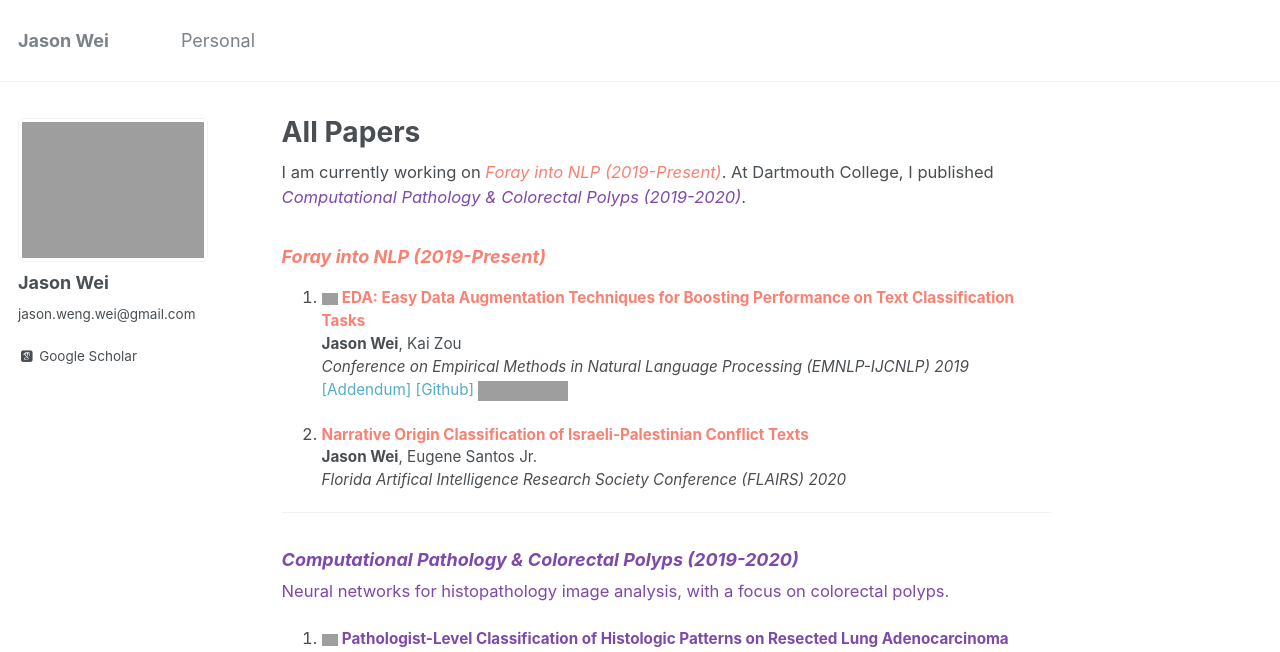
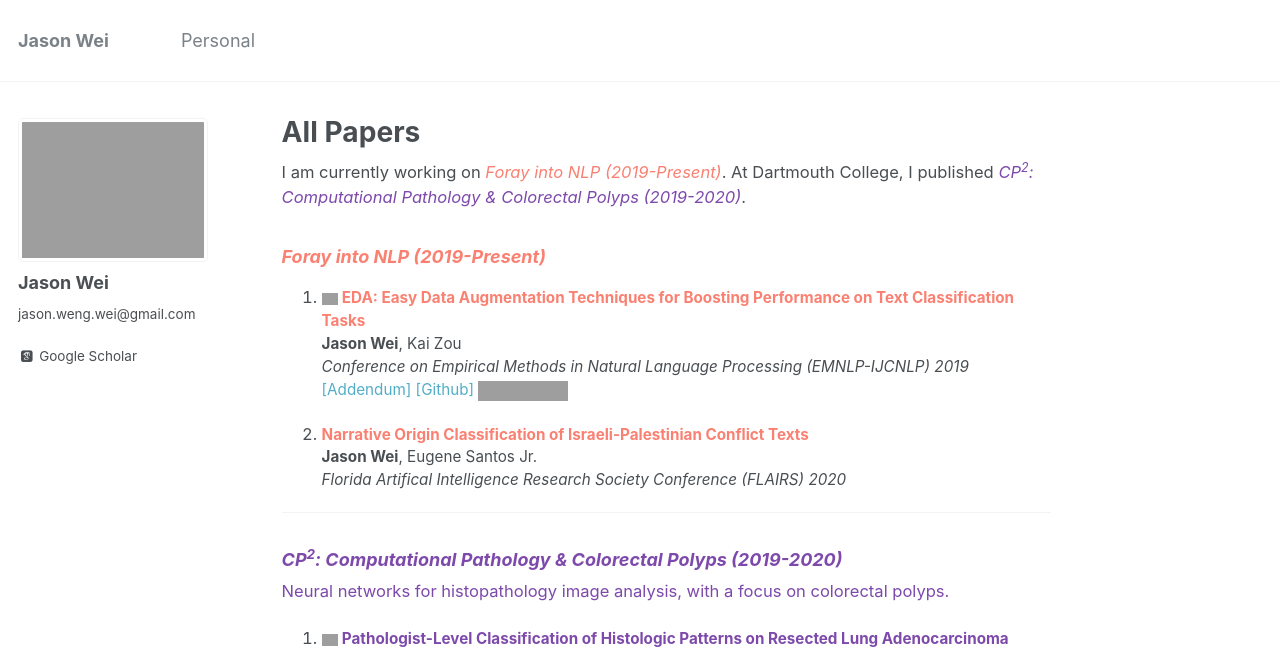
Before and after one commit to jasonwei20/jasonwei20.github.io, a Jekyll site: the page built from _pages/all_papers.md, in a window 1280 px wide. Shown: the top 652 px of the page. Built offline with Jekyll 4.4.1, drawn with Linux system fonts in a browser that asks for light colours; some web fonts are replaced; grey boxes are pictures that could not be loaded.

Commit message:
add stuff

```diff
--- a/_pages/all_papers.md
+++ b/_pages/all_papers.md
@@ -5,7 +5,7 @@ author_profile: true
 ---
 
 I am currently working on [<span style="color:#fa8072">*Foray into NLP (2019-Present)*</span>](#foray).
-At Dartmouth College, I published [<span style="color:#7d49ab"> *Computational Pathology & Colorectal Polyps (2019-2020)*</span>](#cp2).
+At Dartmouth College, I published [<span style="color:#7d49ab"> *CP<sup>2</sup>: Computational Pathology & Colorectal Polyps (2019-2020)*</span>](#cp2).
 
 ### <a name="foray"></a> <span style="color:#fa8072"> *Foray into NLP (2019-Present)* </span>
 
@@ -22,7 +22,7 @@ At Dartmouth College, I published [<span style="color:#7d49ab"> *Computational P
 
 ------
 
-### <a name="cp2"></a> <span style="color:#7d49ab"> *Computational Pathology & Colorectal Polyps (2019-2020)* </span>
+### <a name="cp2"></a> <span style="color:#7d49ab"> *CP<sup>2</sup>: Computational Pathology & Colorectal Polyps (2019-2020)* </span>
 
 <span style="color:#7d49ab">Neural networks for histopathology image analysis, with a focus on colorectal polyps.</span>
 
```
